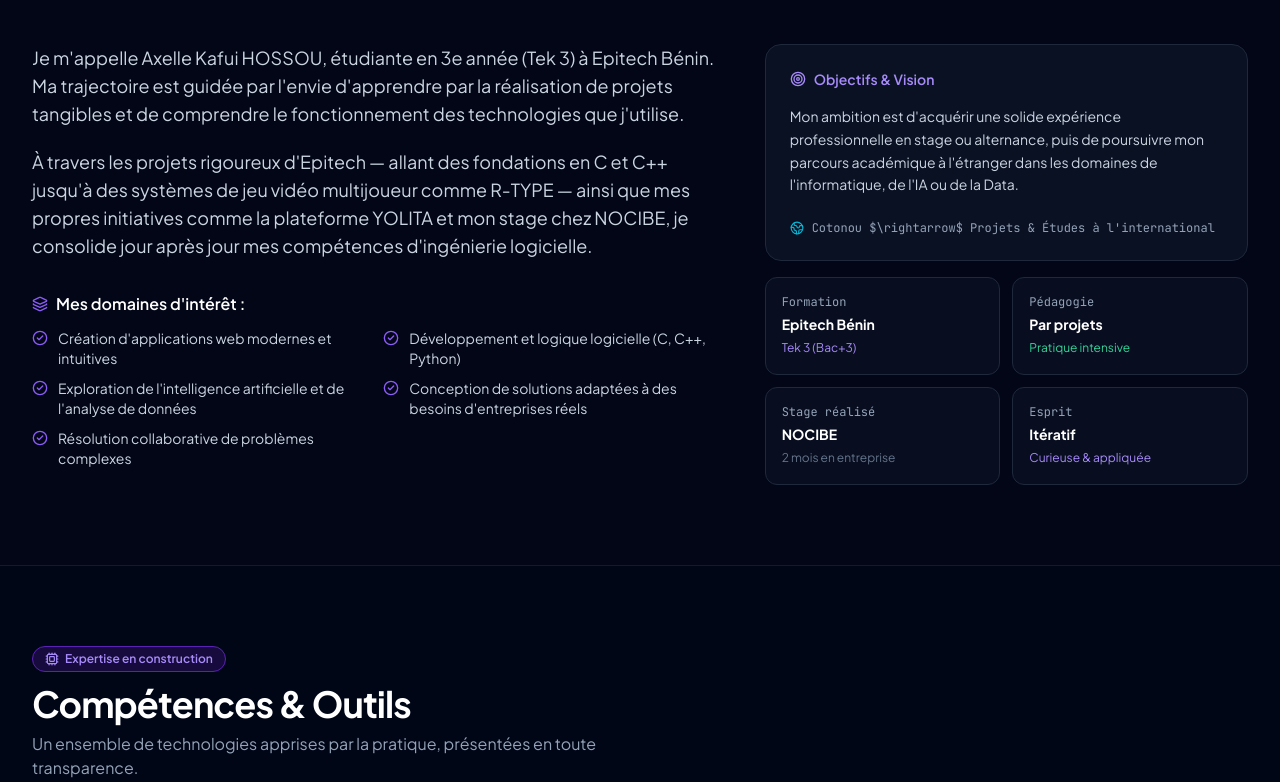
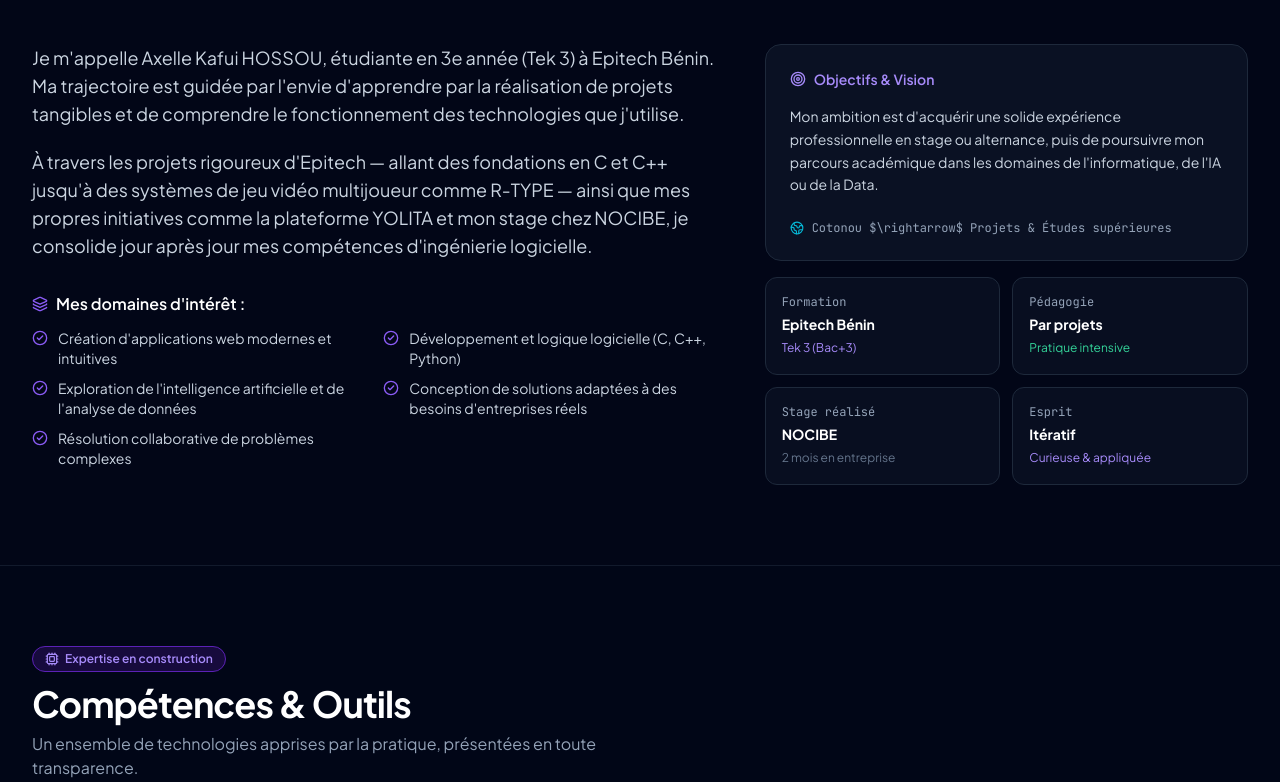
Before and after one commit to Axelle1989/Portfolio_Axelle, a React (Vite) app: page / in a window 1280 px wide. Shown: the part 898-1680 px from the top of the page. Built offline with nearby package versions, Linux system fonts and the light colour scheme; the HTML template or start-up script is replaced by a standard one.

Commit message:
docs: mise à jour du texte d'ambition académique

```diff
--- a/src/components/About.tsx
+++ b/src/components/About.tsx
@@ -68,7 +68,7 @@
               </p>
               <div className="pt-2 flex items-center gap-2 text-xs font-mono text-slate-500 dark:text-slate-400">
                 <Globe2 className="w-3.5 h-3.5 text-accent-cyan" />
-                <span>Cotonou $\rightarrow$ Projets & Études à l'international</span>
+                <span>Cotonou $\rightarrow$ Projets & Études supérieures</span>
               </div>
             </div>
 
--- a/src/data/traits.ts
+++ b/src/data/traits.ts
@@ -56,8 +56,8 @@
       en: "Continuous Growth & Ambition"
     },
     description: {
-      fr: "Motivée à enrichir continuellement mon bagage en développement logiciel, intelligence artificielle et data, en vue d'études supérieures à l'international.",
-      en: "Driven to continuously broaden my skills across software, artificial intelligence, and data, with long-term aspirations for international graduate studies."
+      fr: "Motivée à enrichir continuellement mon bagage en développement logiciel, intelligence artificielle et data, en vue d'études supérieures spécialisées.",
+      en: "Driven to continuously broaden my skills across software, artificial intelligence, and data, with aspirations for advanced graduate studies."
     },
     iconName: "GraduationCap"
   }
--- a/src/i18n/translations.ts
+++ b/src/i18n/translations.ts
@@ -43,7 +43,7 @@
         "Conception de solutions adaptées à des besoins d'entreprises réels",
         "Résolution collaborative de problèmes complexes"
       ],
-      visionText: "Mon ambition est d'acquérir une solide expérience professionnelle en stage ou alternance, puis de poursuivre mon parcours académique à l'étranger dans les domaines de l'informatique, de l'IA ou de la Data."
+      visionText: "Mon ambition est d'acquérir une solide expérience professionnelle en stage ou alternance, puis de poursuivre mon parcours académique dans les domaines de l'informatique, de l'IA ou de la Data."
     },
     skills: {
       sectionBadge: "Expertise en construction",
@@ -171,7 +171,7 @@
         "Building digital solutions tailored for real business operations",
         "Collaborative problem-solving on complex systems"
       ],
-      visionText: "My ambition is to gain solid industry experience through internships and work-study opportunities, before pursuing international graduate studies in computer science, AI, or Data."
+      visionText: "My ambition is to gain solid industry experience through internships and work-study opportunities, before pursuing graduate studies in computer science, AI, or Data."
     },
     skills: {
       sectionBadge: "Growing Skillset",
```
